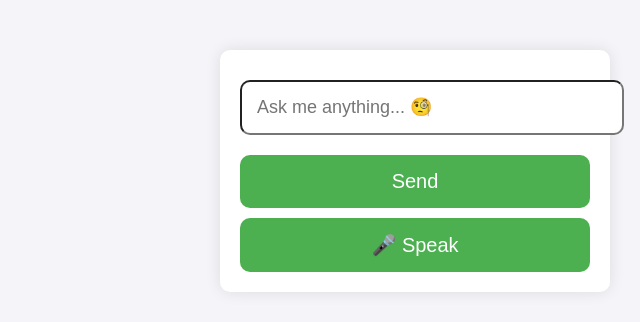
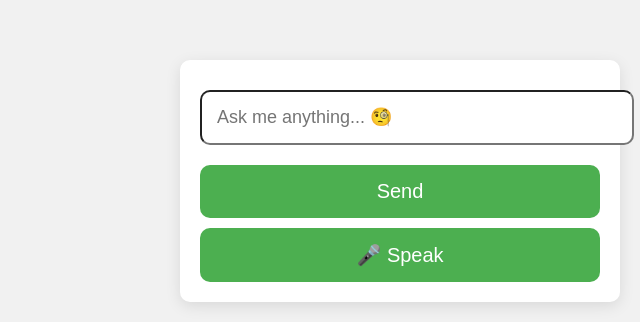
Before and after one commit to purvaamidha/digibuddy-chatbot-simple, a plain HTML site: page index.html in a window 1280 px wide. Shown: the part 478-800 px from the top of the page, without its empty margins (640-1280 px from the left). Drawn offline with Linux system fonts and the light colour scheme.

Commit message:
Update style.css

```diff
--- a/style.css
+++ b/style.css
@@ -1,22 +1,21 @@
 body {
     font-family: 'Arial', sans-serif;
-    background-color: #f4f4f9;
+    background-color: #f1f1f1;
     margin: 0;
     padding: 0;
     font-size: 18px;
 }
 
 .chat-container {
-    width: 350px;
+    width: 400px;
     position: fixed;
-    bottom: 30px;
-    right: 30px;
-    background-color: #ffffff;
+    bottom: 20px;
+    right: 20px;
+    background-color: #fff;
     border-radius: 10px;
-    box-shadow: 0px 0px 15px rgba(0, 0, 0, 0.1);
+    box-shadow: 0px 4px 15px rgba(0, 0, 0, 0.1);
     padding: 20px;
-    z-index: 9999;
-    font-size: 20px; /* Increase font size for better readability */
+    font-size: 20px; /* Increased font size for better readability */
 }
 
 .chat-box {
```
